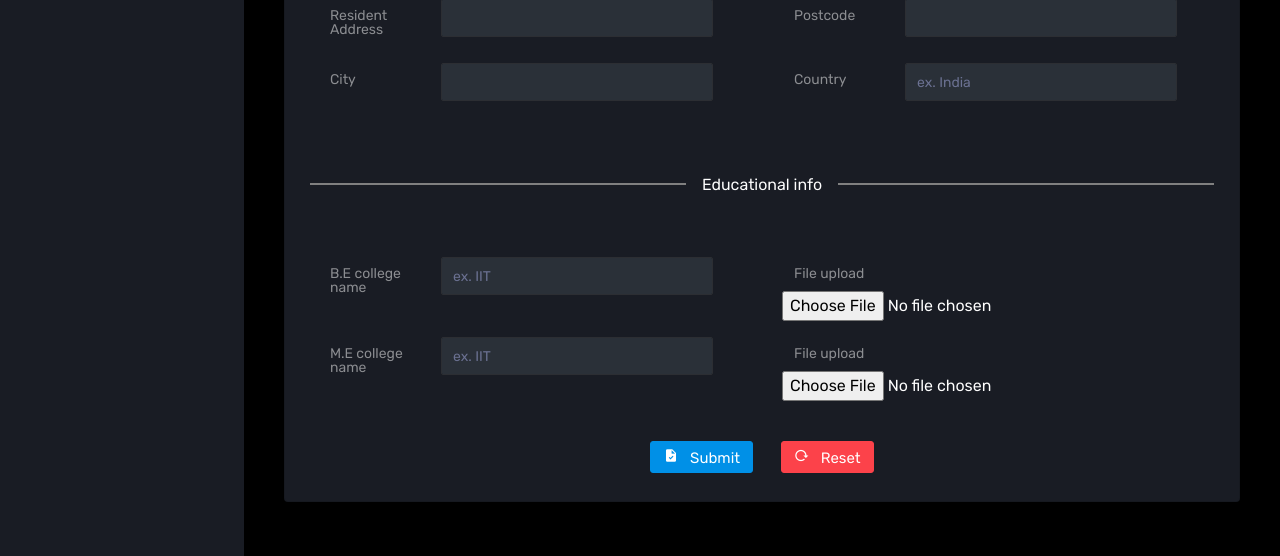
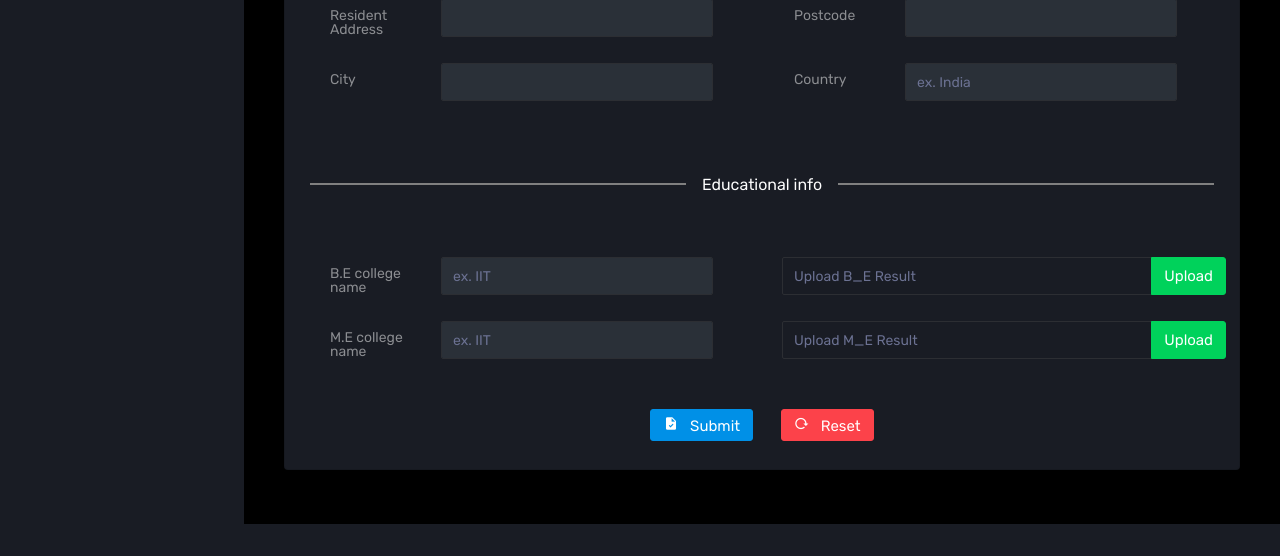
Before and after one commit to h-y-developers/c_p_m_Bvm, a Django app: template Campus_Placement_Management_System-master/templates/faculty/faculty_profile.html in a window 1280 px wide. Shown: the part 909-1465 px from the top of the page. After the commit the page ends 1433 px from the top, so only its background shows below. Run offline with Django 3.2, Linux system fonts and the light colour scheme; the template is opened without the code that fills it, so the values that code supplies are empty; parts of the project's set-up code (start-up, migrations or seed data) failed here and were passed over; some libraries are stand-ins or nearby versions.

Commit message:
upload button animated

```diff
--- a/Campus_Placement_Management_System-master/campus/views/faculty.py
+++ b/Campus_Placement_Management_System-master/campus/views/faculty.py
@@ -58,7 +58,7 @@ def FacultyDashboardView(request):
 
 def FacultyProfileView(request):
     if request.user.is_authenticated and request.user.is_faculty:
-        if request.method == "POST":
+        if request.method == "POST" or 'B_E_college_result' in request.FILES or 'M_E_college_result' in request.FILES:
             fname = request.POST.get('fname')
             lname = request.POST.get('lname')
             gender = request.POST.get('gender')
@@ -77,9 +77,9 @@ def FacultyProfileView(request):
             city = request.POST.get('city')
             country = request.POST.get('country')
             B_E_college_name =request.POST.get('B_E_college_name')
-            B_E_college_result= request.POST.get('B_E_college_result')
+            B_E_college_result= request.FILES['B_E_college_result']
             M_E_college_name =request.POST.get('M_E_college_name')
-            M_E_college_result= request.POST.get('M_E_college_result')
+            M_E_college_result= request.FILES['M_E_college_result']
 
 
 
--- a/Campus_Placement_Management_System-master/campus/views/student.py
+++ b/Campus_Placement_Management_System-master/campus/views/student.py
@@ -227,7 +227,7 @@ def StudentProfileadd(request):
 
 def StudentProfileView(request):
     if request.user.is_authenticated and request.user.is_student:
-        if request.method == "POST" or 'ssc_result' or request.FILES or 'hsc_result' in request.FILES:
+        if request.method == "POST" or 'ssc_result' in request.FILES or 'hsc_result' in request.FILES:
             fname = request.POST.get('fname')
             lname = request.POST.get('lname')
             gender = request.POST.get('gender')
--- a/Campus_Placement_Management_System-master/templates/faculty/faculty_profile.html
+++ b/Campus_Placement_Management_System-master/templates/faculty/faculty_profile.html
@@ -305,7 +305,7 @@
       <div class="card">
         <div class="card-body">
           <h4 class="card-title">Faculty Details </h4>
-          <form  method="POST" action="/faculty/profile"class="form-sample">
+          <form  method="POST" action="/faculty/profile"class="form-sample" enctype="multipart/form-data">
           {% csrf_token %}
             <br>
             <div class="card-description mt-6 mb-4 seperator"></div>
@@ -499,22 +499,18 @@
               </div>
                <div class="col-md-6">
                 <div class="form-group row">
-                  <label class="col-sm-3 col-form-label">File upload</label>
-                    <input type="file" name="B_E_college_result" class="file-upload">
-                  <div class="col-sm-8">
-                        {% comment %} <div class="input-group col-xs-12">
-                          <input type="text" class="form-control file-upload-info" disabled placeholder="Upload Degree">
+              <label></label>
+
+              <input type="file" name="B_E_college_result" class="file-upload-default">
+              <div class="input-group col-xs-12">
+              <input type="text" class="form-control file-upload-info" disabled placeholder="Upload B_E Result">
               <span class="input-group-append">
-                            <button class="btn btn-success btn-icon-text">
-                              <i class="mdi mdi-upload btn-icon-prepend"></i> Upload </button>
-
+                <button class="file-upload-browse btn btn-success" type="button">Upload</button>
               </span>
-                        </div> {% endcomment %}
-                  </div>
             </div>
           </div>
 
-
+               </div>
         </div>
             <div class="row">
               <div class="col-md-6">
@@ -527,21 +523,20 @@
               </div>
               <div class="col-md-6">
                 <div class="form-group row">
-                  <label class="col-sm-3 col-form-label">File upload</label>
-                    <input type="file" name="M_E_college_result" class="file-upload">
-                  {% comment %} <div class="col-sm-8"> {% endcomment %}
-                        {% comment %} <div class="input-group col-xs-12">
-                          <input type="text" class="form-control file-upload-info" disabled placeholder="Upload Degree">
+              <label></label>
+
+              <input type="file" name="M_E_college_result" class="file-upload-default">
+              <div class="input-group col-xs-12">
+              <input type="text" class="form-control file-upload-info" disabled placeholder="Upload M_E Result">
               <span class="input-group-append">
-                            <button type="file" class="btn btn-success btn-icon-text">
-                              <i class="mdi mdi-upload btn-icon-prepend"></i> Upload </button>
-
+                <button class="file-upload-browse btn btn-success" type="button">Upload</button>
               </span>
-                        </div> {% endcomment %}
-                  {% comment %} </div> {% endcomment %}
             </div>
           </div>
+
            </div>
+              </div>
+
             <div class="row">
               <div class="col-md-12 mt-4 text-center">
 
```
Also changed, not shown: Campus_Placement_Management_System-master/templates/students/certificate.html (+14 -12 lines), Campus_Placement_Management_System-master/templates/students/profile.html (+16 -19 lines), Campus_Placement_Management_System-master/media/star_schema_X1n7Xrz.JPG (added), Campus_Placement_Management_System-master/media/star_schema_diagram_tgf7lgN.JPG (added), 1 other file. Lines whose indentation alone changed are shown as unchanged.
